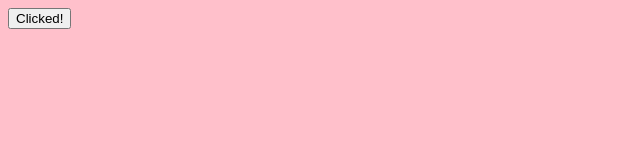
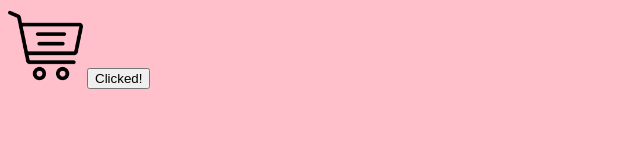
Before and after one commit to ax-huang/ACIT1620-Week12, a plain HTML site: page index.html in a window 1280 px wide. Both pictures are taken after a click on the button "Click Me!". Shown: the whole page, without its empty margins (0-640 px from the left). Drawn offline with Linux system fonts and the light colour scheme.

Commit message:
Updating DOM IMG attribute

```diff
--- a/index.html
+++ b/index.html
@@ -10,7 +10,7 @@
 </head>
 
 <body>
-
+    <img id="shoppingCart">
     <button>Click Me!</button>
 
 </body>
--- a/scripts/script.js
+++ b/scripts/script.js
@@ -24,3 +24,13 @@ function changeText(){
 buttonRef.addEventListener("click", alertUser, {once: true})
 buttonRef.addEventListener("click", changeBGPink)
 buttonRef.addEventListener("click", changeText)
+
+function updateImage(){
+    const image = document.querySelector("#shoppingCart")
+    image.setAttribute("src","images/shoppingCart.png")
+    image.setAttribute("alt", "Image of shopping cart")
+    image.setAttribute("height", "75")
+    image.setAttribute("width", "75")
+}
+
+buttonRef.addEventListener("click", updateImage)
```
Also changed, not shown: images/shoppingCart.png (added).
